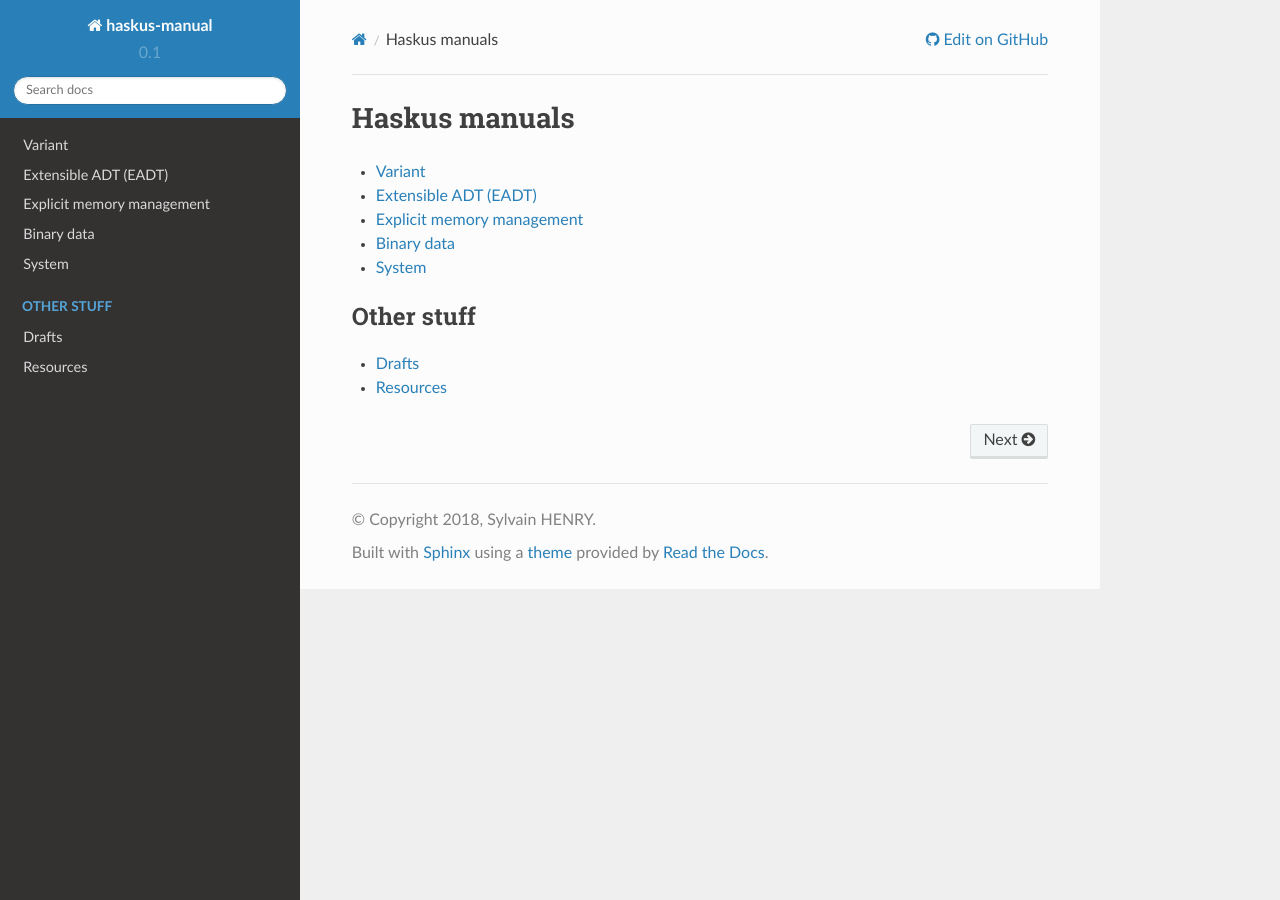
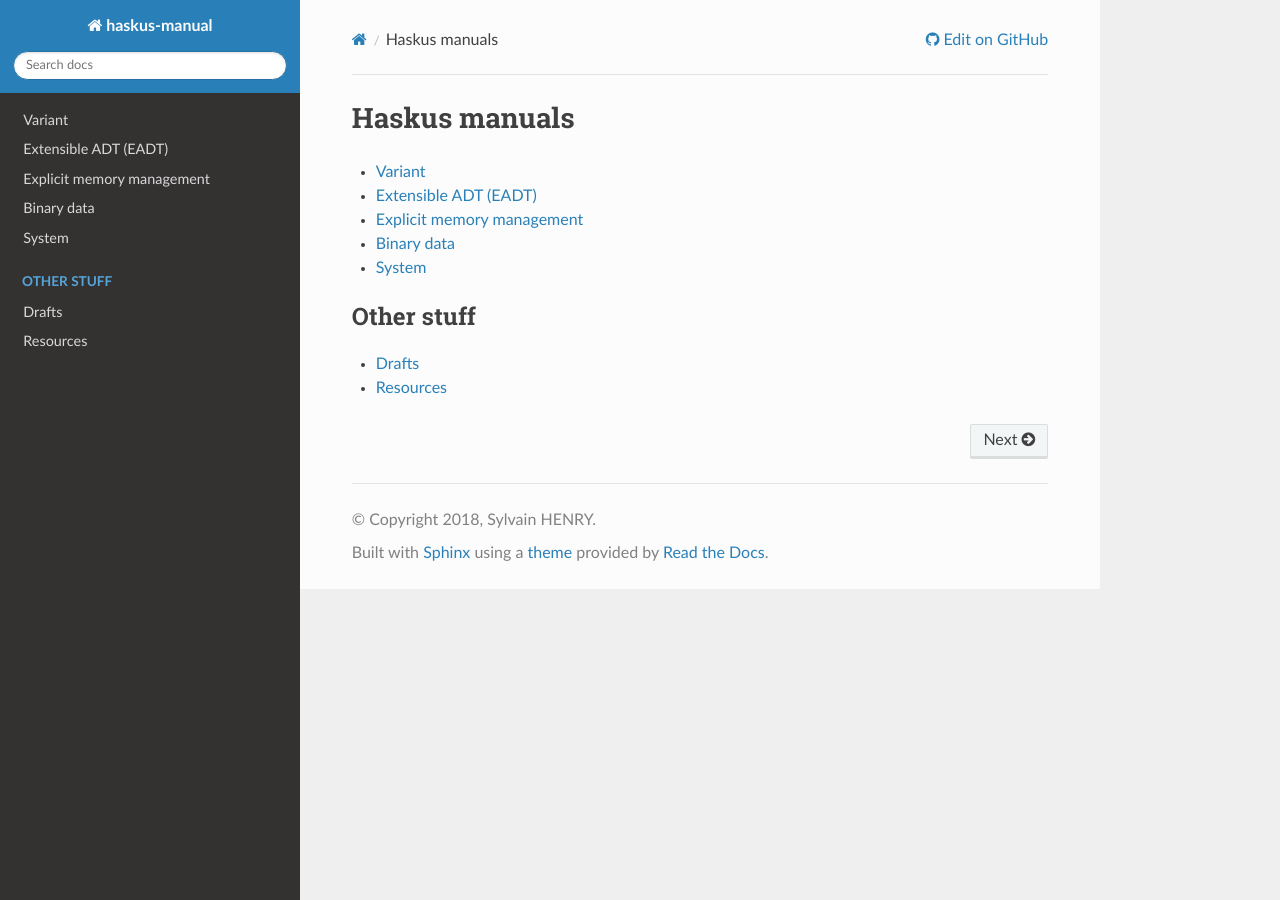
Before and after one commit to haskus/haskus-manual, a Sphinx documentation site: the page built from source/index.rst, in a window 1280 px wide. Built offline with Sphinx 7.4.7 and the Read the Docs theme 2.0.0, drawn with Linux system fonts in a browser that asks for light colours; pages that are not in the unit, such as notebooks, are missing from menus.

Commit message:
Hide version

```diff
--- a/source/conf.py
+++ b/source/conf.py
@@ -109,7 +109,8 @@ html_context = {
     'display_github': True,
     'github_repo': 'haskus-manual',
     'github_user': 'haskus',
-    'github_version': 'master/source/'
+    'github_version': 'master/source/',
+    'theme_display_version': False
 }
 
 # html_logo = None
```
